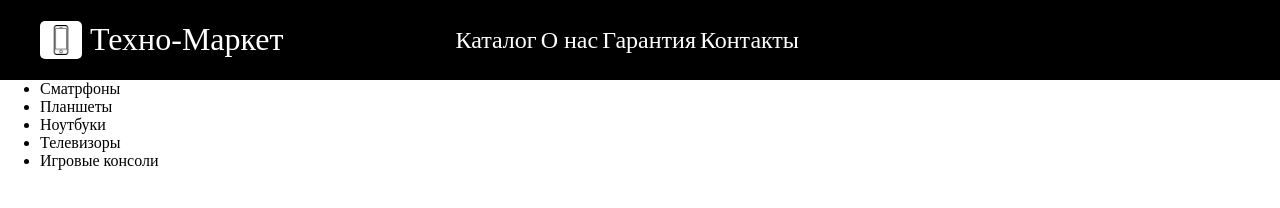
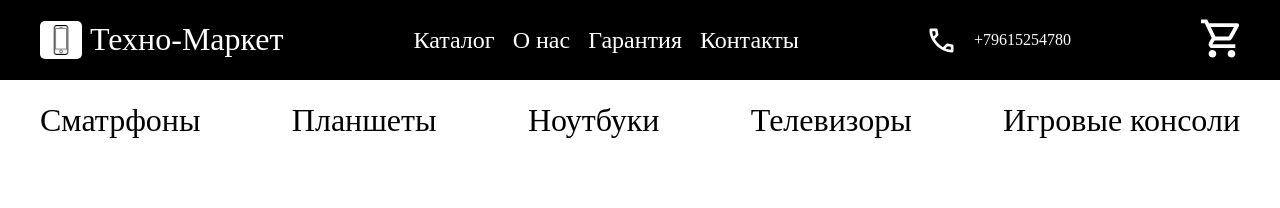
Before and after one commit to borodinov-nikolai/borodinov-nikolai.github.io, a plain HTML site: page index.html in a window 1280 px wide. Drawn offline with Linux system fonts and the light colour scheme.

Commit message:
Add files via upload

```diff
--- a/css/style.css
+++ b/css/style.css
@@ -2,6 +2,7 @@
     margin: 0;
     padding: 0;
     text-decoration: none;
+    list-style: none;
 }
 
 .container {
@@ -10,10 +11,7 @@
 }
 
 
-.header {
-    width: 100%;
-    height: 222px;
-}
+
 
 .header__up {
     height: 80px;
@@ -47,8 +45,32 @@
     margin-left: 8px;
 }
 
+.header__up-menu {
+    display: flex;
+    gap: 18px;
+}
+
 .header__up-menu-item {
     font-size: 24px;
     color: white;
+}
 
+.header__up-number {
+    align-items: center;
+    display: flex;
+    gap: 20px;
 }
+
+.header__up-number-text {
+    color: white;
+}
+
+
+
+.header__down-menu {
+    height: 80px;
+    display: flex;
+    font-size: 32px;
+    justify-content: space-between;
+    align-items: center;
+}
--- a/index.html
+++ b/index.html
@@ -28,17 +28,17 @@
                         <a href="" class="header__up-menu-item header__up-menu-contavts">Контакты</a>
                     </div>
                     <div class="header__up-number">
-                        <img src="" alt="" class="header__up-number-img">
+                        <img src="images/call.svg" height="25px" width="25px" alt="" class="header__up-number-img">
                         <div class="header__up-number-text">+79615254780</div>
                     </div>
                     <div class="header__up-menu-cart">
-                        <div class="header_up-menu-cart-img"></div>
+                        <img src="images/shopping_cart.svg" width="39px" height="39px" alt="" class="header__up-menu-cart-img">
                     </div>
                 </div>
             </div>
 
         </div>
-        <div class="header__down"></div>
+
 
         <div class="header__down">
             <div class="container">
@@ -54,6 +54,10 @@
 
     </header>
 
+    <section class="slider">
+
+    </section>
+
 
 </body>
 
```
Also changed, not shown: images/call.svg (added), images/shopping_cart.svg (added).
